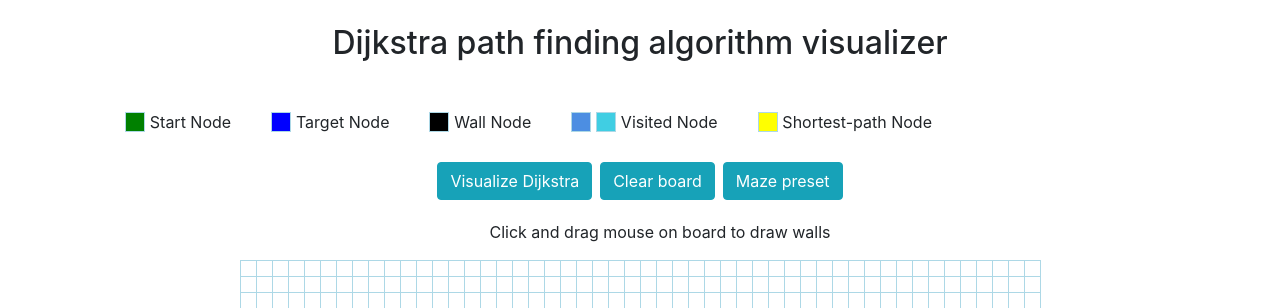
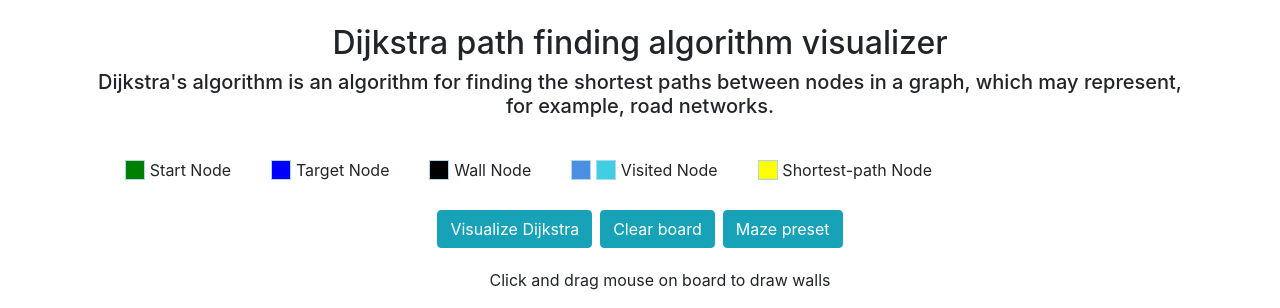
Before and after one commit to sprinzs123/path-finding-algorithms-visualizer, a Python web app: template templates/index.html in a window 1280 px wide. Shown: the top 308 px of the page. Run offline with Jinja, Linux system fonts and the light colour scheme; the template is opened without the code that fills it, so the values that code supplies are empty; some libraries are stand-ins or nearby versions.

Commit message:
description what added

```diff
--- a/static/main.css
+++ b/static/main.css
@@ -136,8 +136,9 @@ li{
 }
 
 .description{
-    display: flex;
+    /* display: flex; */
     justify-content: center;
+    text-align: center;
 }
 
 
--- a/templates/index.html
+++ b/templates/index.html
@@ -12,9 +12,8 @@
     <div class="container">
         <div class="description mt-4">
             <h2>Dijkstra path finding algorithm visualizer</h2>
-
+            <h5>Dijkstra's algorithm is an algorithm for finding the shortest paths between nodes in a graph, which may represent, for example, road networks.</h5>
         </div>
-
         <div class="all-nodes">
             <div class="box-nodes">
                 <div class="one-node">
```
